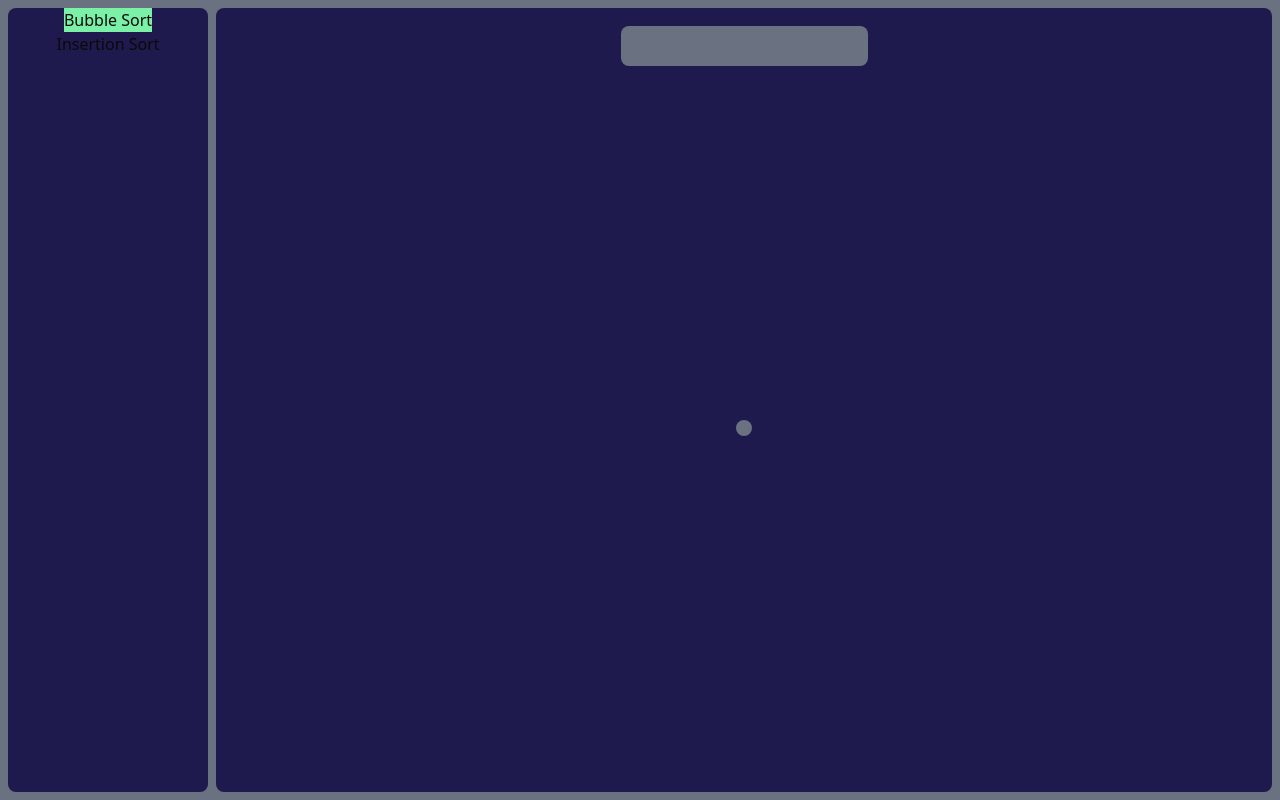
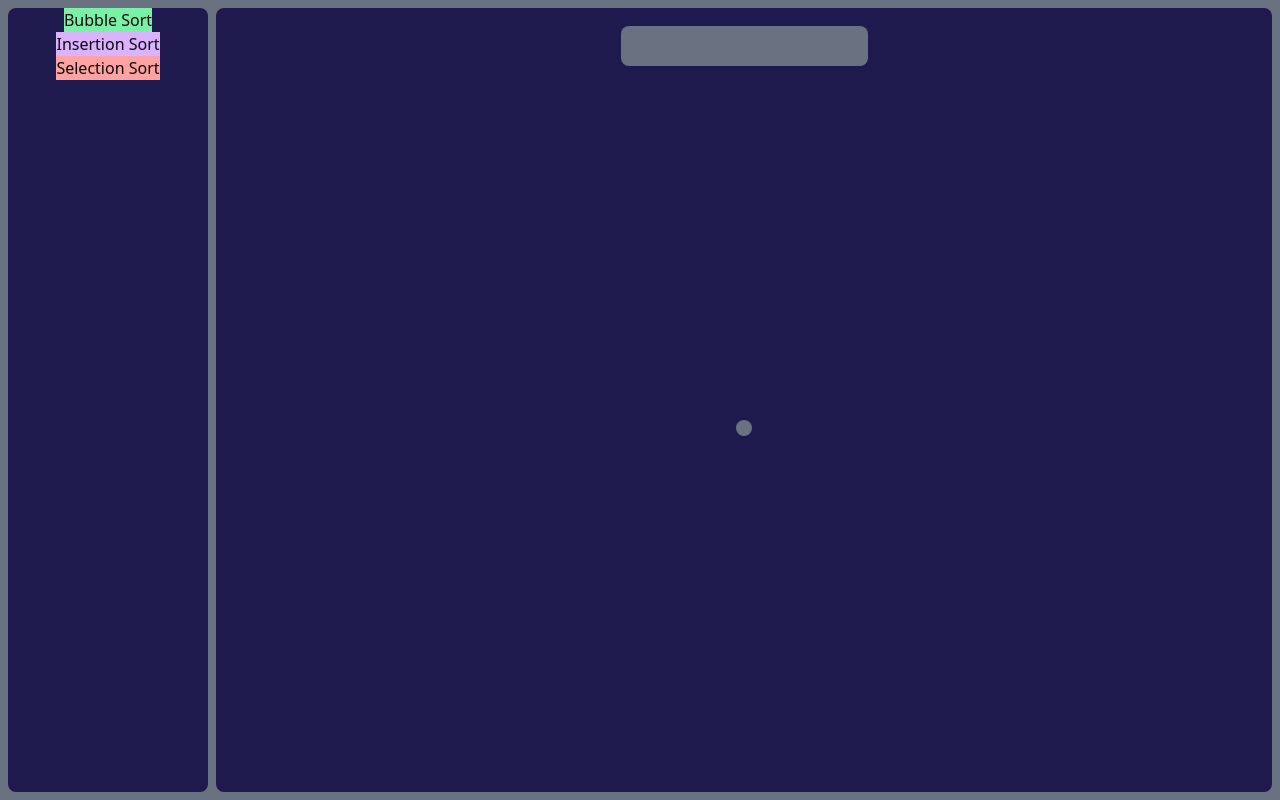
Before and after one commit to DefHex/Sort-visualizer, a React (Vite) app: page / in a window 1280 px wide. Built offline with nearby package versions, Linux system fonts and the light colour scheme.

Commit message:
adding Selection sort to the main page also

```diff
--- a/src/App.tsx
+++ b/src/App.tsx
@@ -30,17 +30,25 @@ export default function App() {
 
       gsap.to(container.current[index1], {
         x: distance,
-        duration: 0.8,
+        backgroundColor: "#ec4899",
+        duration: 2,
         ease: "power2.out",
       });
 
       gsap.to(container.current[index2], {
         x: -distance,
-        duration: 0.8,
+        backgroundColor: "#ec4899",
+        duration: 2,
         ease: "power2.out",
         onComplete: () => {
-          gsap.set(container.current[index1], { x: 0 });
-          gsap.set(container.current[index2], { x: 0 });
+          gsap.set(container.current[index1], {
+            x: 0,
+            backgroundColor: "#06b6d4",
+          });
+          gsap.set(container.current[index2], {
+            x: 0,
+            backgroundColor: "#06b6d4",
+          });
           resolve();
         },
       });
@@ -79,6 +87,23 @@ export default function App() {
     }
   };
 
+  const selection = async () => {
+    //copying the useState
+    let curr = [...array];
+    // running selection sort on the copied useState array
+    for (let i = 0; i < curr.length; i++) {
+      let min = i;
+      for (let j = i + 1; j < curr.length; j++) {
+        if (curr[j] < curr[min]) {
+          min = j;
+        }
+      }
+      [curr[i], curr[min]] = [curr[min], curr[i]];
+      await handleSwap(i, min);
+      setArray([...curr]);
+    }
+  };
+
   return (
     <div className="Screen flex flex-row gap-2 w-screen h-screen p-2 bg-gray-500">
       <div className="Side Bar flex flex-col items-center justify-safe w-50 h-full bg-indigo-950 rounded-md">
@@ -91,12 +116,20 @@ export default function App() {
           Bubble Sort
         </button>
         <button
-          className="InsertionSortbg-purple-300"
+          className="InsertionSort bg-purple-300"
           onClick={() => {
             insertion();
           }}
         >
           Insertion Sort
+        </button>
+        <button
+          className="SelectionSort bg-red-300"
+          onClick={() => {
+            selection();
+          }}
+        >
+          Selection Sort
         </button>
       </div>
       <div className="Main flex flex-1 flex-col items-center justify-center h-full p-2 bg-indigo-950 rounded-md">
```
